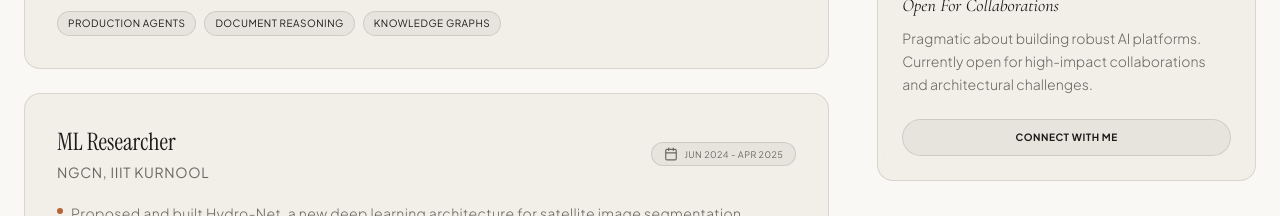
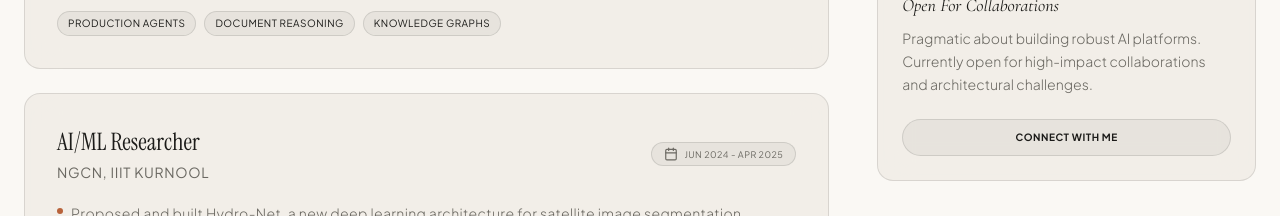
Before and after one commit to ShivamaniG/shivamani-studio, a React (Vite) app: page / in a window 1280 px wide. Shown: the part 3400-3616 px from the top of the page. Built offline with nearby package versions, Linux system fonts and the light colour scheme.

Commit message:
Update research role title

```diff
--- a/src/components/ExperienceSection.tsx
+++ b/src/components/ExperienceSection.tsx
@@ -19,7 +19,7 @@ export default function ExperienceSection() {
     },
     {
       id: 'exp-ml-researcher',
-      role: 'ML Researcher',
+      role: 'AI/ML Researcher',
       company: 'NGCN, IIIT Kurnool',
       period: 'Jun 2024 - Apr 2025',
       description: '',
```
